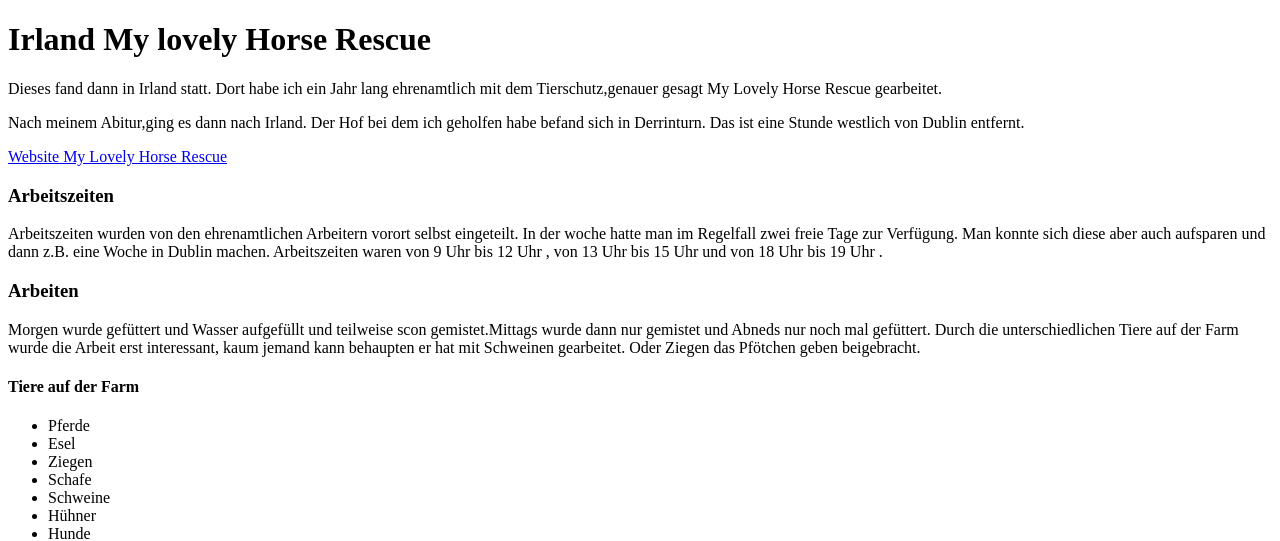
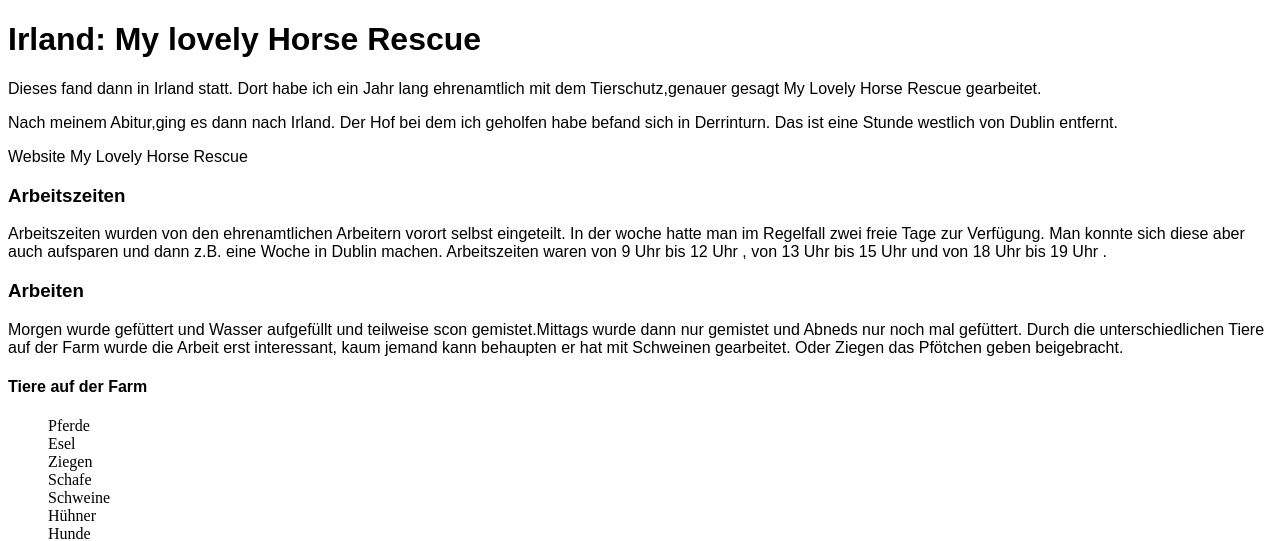
Before and after one commit to larafra99/gis_ws_20-21, a plain HTML site: page Aufgabe 1.2/Auslandsjahr Irland.html in a window 1280 px wide. Shown: the top 541 px of the page. Drawn offline with Linux system fonts and the light colour scheme.

Commit message:
Update 1.3 22.10.2020

```diff
--- a/Aufgabe 1.2/Auslandsjahr Irland.html
+++ b/Aufgabe 1.2/Auslandsjahr Irland.html
@@ -4,11 +4,12 @@
 <head>
   <meta charset = "UTF-8">
   <meta name="viewport" content="width=devine-width,initial-scale=1.0">
+  <link rel="stylesheet" href ="style.css">
   <title> Auslandsjahr</title>
 </head>
 <body>
     <header>
-        <h1 id="Auslandsjahr">Irland My lovely Horse Rescue</h1>
+        <h1 id="Auslandsjahr">Irland: My lovely Horse Rescue</h1>
     </header>
     <main>
         <p>Dieses fand dann in Irland statt. Dort habe ich ein Jahr lang ehrenamtlich mit dem Tierschutz,genauer gesagt My Lovely Horse Rescue gearbeitet.</p>
--- /dev/null
+++ b/Aufgabe 1.2/style.css
@@ -0,0 +1,23 @@
+li{
+    list-style:none;
+}
+a{
+    font-family:Arial, Helvetica, sans-serif;
+    color : black;
+    text-decoration: none;
+}
+p{
+    font-family: Arial, Helvetica, sans-serif;
+}
+h1{
+    font-family: Arial, Helvetica, sans-serif;
+}
+h2{
+    font-family: Arial, Helvetica, sans-serif;
+}
+h3{
+    font-family: Arial, Helvetica, sans-serif;
+}
+h4{
+    font-family: Arial, Helvetica, sans-serif;
+}
--- a/Aufgabe 1.3/style.css
+++ /dev/null
@@ -1,3 +0,0 @@
-li{
-    list-style:none;
-}
```
Also changed, not shown: Aufgabe 1.2/Steckbrief.html (+1 -1 lines).
